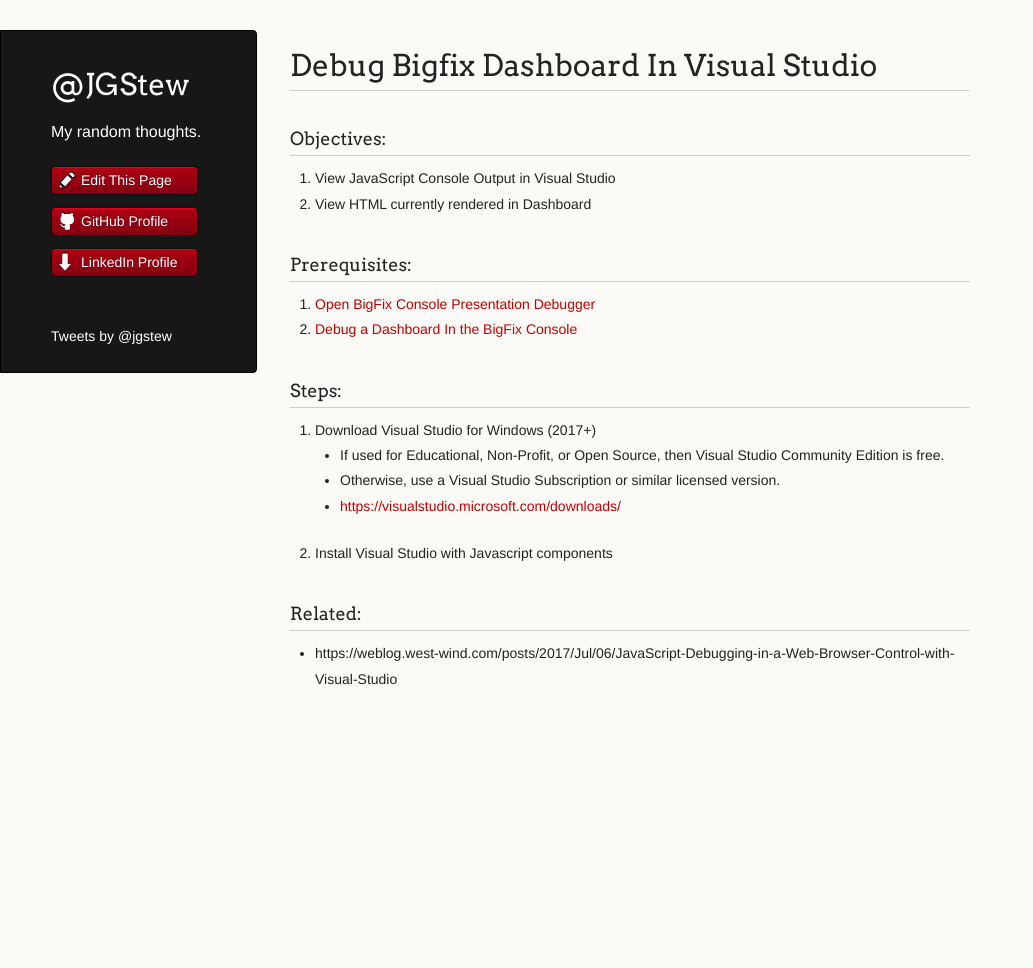
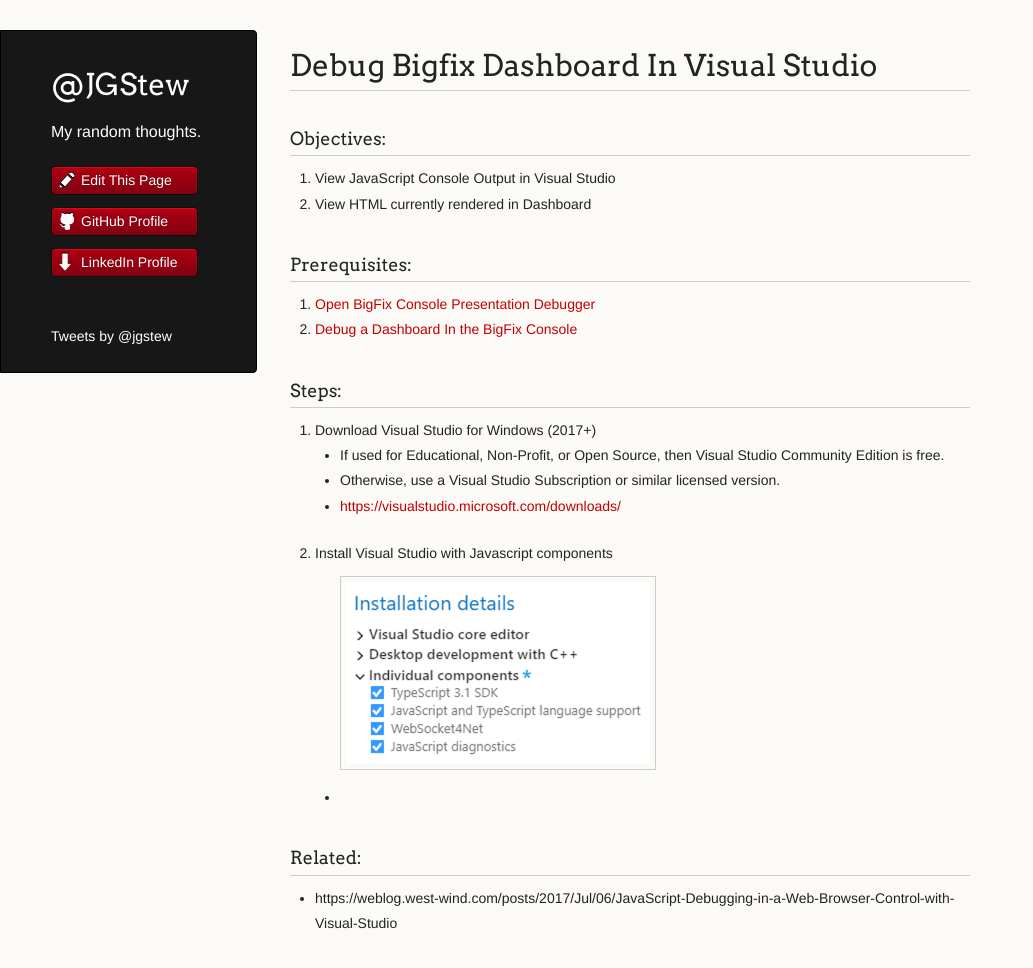
Before and after one commit to jgstew/jgstew.github.io, a Jekyll site: the page built from _posts/2018-11-27-Debug-BigFix-Dashboard-In-Visual-Studio.md, in a window 1280 px wide and 1008 px high. Shown: the top 968 px of the window, without its empty margins (0-1033 px from the left). Built offline with Jekyll 4.4.1, drawn with Linux system fonts in a browser that asks for light colours; nearby versions of some CDN libraries; comment, search, counter and statistics services are not loaded.

Commit message:
Update 2018-11-27-Debug-BigFix-Dashboard-In-Visual-Studio.md

```diff
--- a/_posts/2018-11-27-Debug-BigFix-Dashboard-In-Visual-Studio.md
+++ b/_posts/2018-11-27-Debug-BigFix-Dashboard-In-Visual-Studio.md
@@ -17,8 +17,7 @@
     * Otherwise, use a Visual Studio Subscription or similar licensed version.
     * [https://visualstudio.microsoft.com/downloads/](https://visualstudio.microsoft.com/downloads/)
 2. Install Visual Studio with Javascript components
-
-
+    * ![JavaScript Components for Visual Studio](http://jgstew.github.io/images/VisualStudio_JavaScript_2017.png)
 
 ### Related:
 
```
